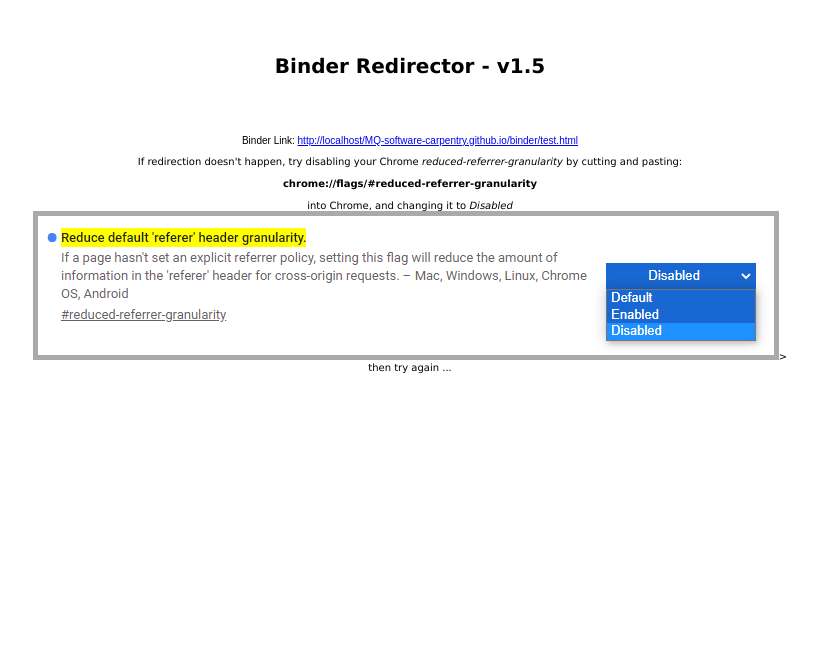
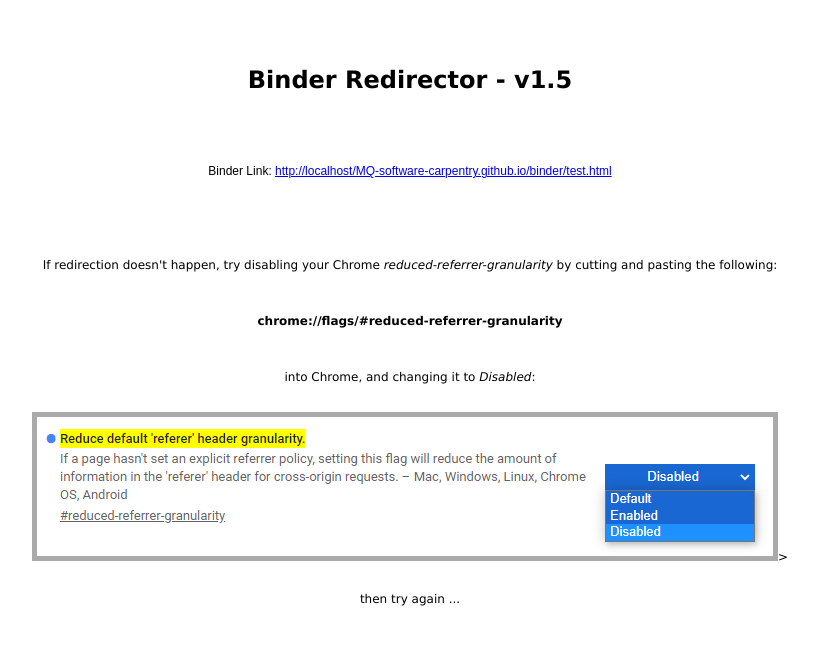
Before and after one commit to MQ-software-carpentry/MQ-software-carpentry.github.io, a Jekyll site: the page binder/test.html, which Jekyll copies as it is, in a window 1280 px wide. Shown: the top 645 px of the page, without its empty margins (230-1047 px from the left). Built offline with Jekyll 4.4.1, drawn with Linux system fonts in a browser that asks for light colours.

Commit message:
Update test.html

```diff
--- a/binder/test.html
+++ b/binder/test.html
@@ -3,11 +3,11 @@
 
  <style>
    body {
-    font: normal 10px Verdana, Arial, sans-serif;
+    font: normal 12px Verdana, Arial, sans-serif;
    }
  </style>
 
- <br><br><br>
+<br><br><br>
 
 <h1 style="text-align:center">Binder Redirector - v1.5</h2>
 
@@ -55,20 +55,23 @@
 
   <div style="text-align: center">
 
-   <P>
-   If redirection doesn't happen, try disabling your Chrome <em>reduced-referrer-granularity</em> by cutting and pasting:
+   <br><br><br><br>
 
-   <br><br>
+   <p>
+   If redirection doesn't happen, try disabling your Chrome <em>reduced-referrer-granularity</em> by cutting and pasting the following:
+
+   <br><br><br><br>
+
    <strong>chrome://flags/#reduced-referrer-granularity</strong>
 
-   <br><br>
+   <br><br><br><br>
 
-   into Chrome, and changing it to <em>Disabled</em>
+   into Chrome, and changing it to <em>Disabled</em>:
 
-   <br>
+   <br><br><br>
    <img src="referrer-disable.png" style="border: 5px solid #AAA">>
 
-   <br>
+   <br><br><br>
    then try again ...
 
   </div>
```
